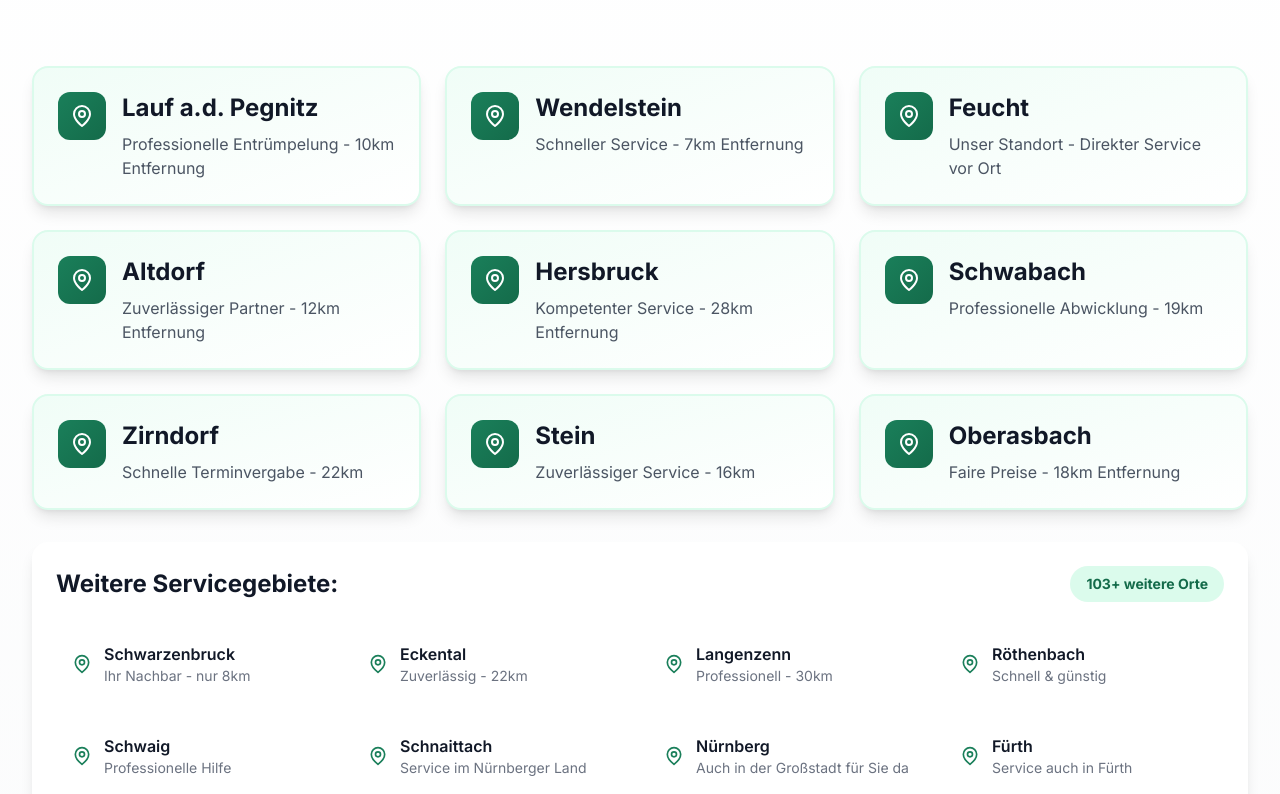
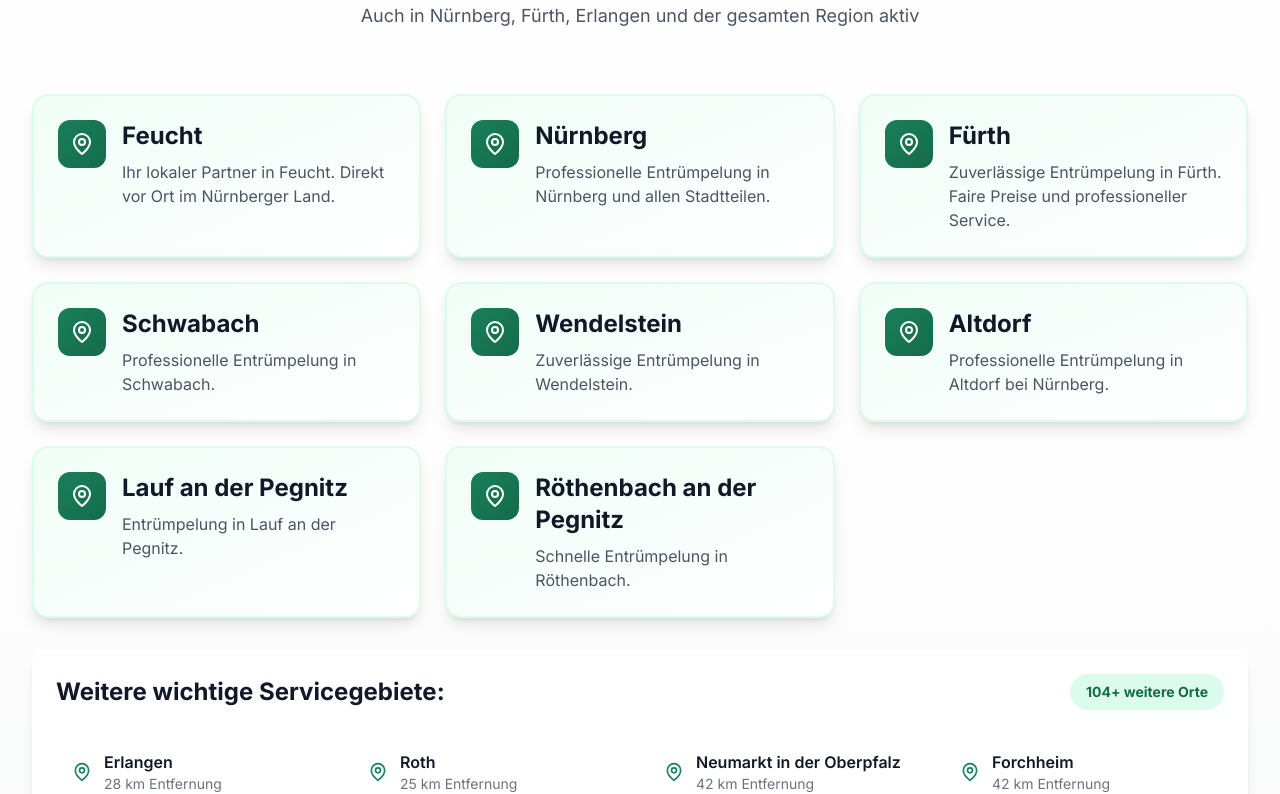
Before and after one commit to karadagicloud-stack/franken-entr-mpelung, a Next.js app: page / in a window 1280 px wide. Shown: the part 6246-7040 px from the top of the page. Built offline with nearby package versions, Linux system fonts and the light colour scheme.

Commit message:
chore: add Vercel deploy workflow and improve SEO landing page structure

```diff
--- a/app/[slug]/page.tsx
+++ b/app/[slug]/page.tsx
@@ -51,8 +51,8 @@ export async function generateMetadata({
     }
   }
 
-  const title = `${service.title} ${location.name} | Professionell & Günstig`
-  const description = `${service.title} in ${location.name} ✓ Schnell ✓ Zuverlässig ✓ Faire Preise. ${location.distance} von Nürnberg entfernt. Jetzt kostenlose Beratung anfordern!`
+  const title = `${service.title} in ${location.name} | Professionell, schnell & fair`
+  const description = `${service.description} in ${location.name}. Ihre regionale Adresse für ${service.title.toLowerCase()} im Nürnberger Land mit schneller Anfahrt und fairen Festpreisen.`
 
   return {
     title,
@@ -63,6 +63,7 @@ export async function generateMetadata({
       `${service.title} ${location.name}`,
       `${service.slug} ${location.name} günstig`,
       `${service.slug} ${location.name} Preis`,
+      `${service.title} ${location.name}`,
     ],
     openGraph: {
       title,
--- a/app/leistungen/page.tsx
+++ b/app/leistungen/page.tsx
@@ -2,6 +2,7 @@ import type { Metadata } from 'next'
 import Services from '@/components/Services'
 import { ArrowLeft } from 'lucide-react'
 import Link from 'next/link'
+import { locations, serviceTypes } from '@/lib/locations'
 
 export const metadata: Metadata = {
   title: 'Unsere Leistungen | Franken-Entrümpelung',
@@ -9,6 +10,10 @@ export const metadata: Metadata = {
 }
 
 export default function LeistungenPage() {
+  const topLocations = locations.filter((location) =>
+    ['nuernberg', 'fuerth', 'erlangen', 'lauf', 'wendelstein', 'altdorf', 'hersbruck', 'schwabach'].includes(location.slug)
+  )
+
   return (
     <main className="pt-32 pb-16">
       <div className="container-custom mb-8">
@@ -20,6 +25,52 @@ export default function LeistungenPage() {
           <span>Zurück zur Startseite</span>
         </Link>
       </div>
+
+      <section className="container-custom mb-16">
+        <div className="max-w-5xl mx-auto">
+          <h1 className="text-4xl md:text-5xl font-bold text-gray-900 mb-6">
+            Professionelle Entrümpelungsleistungen im Nürnberger Land
+          </h1>
+          <p className="text-xl text-gray-600 mb-6">
+            Wir bieten maßgeschneiderte Lösungen für Entrümpelung, Wohnungsauflösung, Haushaltsauflösung, Kellerentrümpelung, Büroauflösung und Nachlassauflösung.
+          </p>
+          <p className="text-gray-600 mb-8">
+            Unsere Experten sind in Lauf, Wendelstein, Altdorf, Hersbruck, Schwabach, Nürnberg, Fürth und Erlangen vor Ort für Sie aktiv.
+          </p>
+
+          <div className="grid sm:grid-cols-2 gap-4 mb-10">
+            {serviceTypes.map((service) => (
+              <Link
+                key={service.slug}
+                href={`/${service.slug}`}
+                className="rounded-3xl border border-gray-200 p-6 hover:border-primary-500 hover:bg-primary-50 transition-colors"
+              >
+                <h2 className="text-2xl font-semibold text-gray-900 mb-2">{service.title}</h2>
+                <p className="text-gray-600">{service.description}</p>
+              </Link>
+            ))}
+          </div>
+
+          <div className="rounded-3xl border border-gray-200 bg-gray-50 p-8">
+            <h2 className="text-3xl font-bold text-gray-900 mb-4">Unsere wichtigsten Einsatzorte</h2>
+            <p className="text-gray-600 mb-6">
+              Wir sind regional verfügbar und unterstützen Sie in den folgenden Städten mit schneller Anfahrt und fairen Preisen.
+            </p>
+            <div className="flex flex-wrap gap-3">
+              {topLocations.map((location) => (
+                <Link
+                  key={location.slug}
+                  href={`/entruempelung-${location.slug}`}
+                  className="inline-block rounded-full border border-gray-300 bg-white px-4 py-2 text-sm font-medium text-gray-700 hover:border-primary-500 hover:text-primary-700 transition-colors"
+                >
+                  {location.name}
+                </Link>
+              ))}
+            </div>
+          </div>
+        </div>
+      </section>
+
       <Services />
     </main>
   )
--- a/components/ServiceAreas.tsx
+++ b/components/ServiceAreas.tsx
@@ -7,124 +7,16 @@ import { MapPin, Phone } from 'lucide-react'
 import Link from 'next/link'
 import { locations } from '@/lib/locations'
 
-const serviceAreas = [
-  {
-    name: 'Lauf a.d. Pegnitz',
-    description: 'Professionelle Entrümpelung - 10km Entfernung',
-    link: '/entruempelung-lauf',
-    isMain: true,
-  },
-  {
-    name: 'Wendelstein',
-    description: 'Schneller Service - 7km Entfernung',
-    link: '/entruempelung-wendelstein',
-    isMain: true,
-  },
-  {
-    name: 'Feucht',
-    description: 'Unser Standort - Direkter Service vor Ort',
-    link: '/entruempelung-feucht',
-    isMain: true,
-  },
-  {
-    name: 'Altdorf',
-    description: 'Zuverlässiger Partner - 12km Entfernung',
-    link: '/entruempelung-altdorf',
-    isMain: true,
-  },
-  {
-    name: 'Hersbruck',
-    description: 'Kompetenter Service - 28km Entfernung',
-    link: '/entruempelung-hersbruck',
-    isMain: true,
-  },
-  {
-    name: 'Schwabach',
-    description: 'Professionelle Abwicklung - 19km',
-    link: '/entruempelung-schwabach',
-    isMain: true,
-  },
-  {
-    name: 'Zirndorf',
-    description: 'Schnelle Terminvergabe - 22km',
-    link: '/entruempelung-zirndorf',
-    isMain: true,
-  },
-  {
-    name: 'Stein',
-    description: 'Zuverlässiger Service - 16km',
-    link: '/entruempelung-stein',
-    isMain: true,
-  },
-  {
-    name: 'Oberasbach',
-    description: 'Faire Preise - 18km Entfernung',
-    link: '/entruempelung-oberasbach',
-    isMain: true,
-  },
-  {
-    name: 'Schwarzenbruck',
-    description: 'Ihr Nachbar - nur 8km',
-    link: '/entruempelung-schwarzenbruck',
-  },
-  {
-    name: 'Eckental',
-    description: 'Zuverlässig - 22km',
-    link: '/entruempelung-eckental',
-  },
-  {
-    name: 'Langenzenn',
-    description: 'Professionell - 30km',
-    link: '/entruempelung-langenzenn',
-  },
-  {
-    name: 'Röthenbach',
-    description: 'Schnell & günstig',
-    link: '/entruempelung-roethenbach',
-  },
-  {
-    name: 'Schwaig',
-    description: 'Professionelle Hilfe',
-    link: '/entruempelung-schwaig',
-  },
-  {
-    name: 'Schnaittach',
-    description: 'Service im Nürnberger Land',
-    link: '/entruempelung-schnaittach',
-  },
-  {
-    name: 'Nürnberg',
-    description: 'Auch in der Großstadt für Sie da',
-    link: '/entruempelung-nuernberg',
-  },
-  {
-    name: 'Fürth',
-    description: 'Service auch in Fürth',
-    link: '/entruempelung-fuerth',
-  },
-  {
-    name: 'Erlangen',
-    description: 'Auch in Erlangen verfügbar',
-    link: '/entruempelung-erlangen',
-  },
-  {
-    name: 'Neunkirchen',
-    description: 'Zuverlässiger Partner',
-    link: '/entruempelung-neunkirchen',
-  },
-]
-
 const ServiceAreas = () => {
   const ref = useRef(null)
   const isInView = useInView(ref, { once: true, margin: '-100px' })
 
-  // Nur wichtige Orte für die Anzeige
-  const mainAreas = serviceAreas.filter(area => area.isMain)
-  const otherAreas = serviceAreas.filter(area => !area.isMain)
-
-  // Zähle ALLE verfügbaren Locations
+  const highPriorityLocations = locations.filter((location) => location.priority === 'high')
+  const mediumPriorityLocations = locations.filter((location) => location.priority === 'medium')
+  const mainAreas = highPriorityLocations.slice(0, 8)
+  const otherAreas = mediumPriorityLocations.slice(0, 16)
   const totalLocations = locations.length
-  const displayedLocations = serviceAreas.length
+  const displayedLocations = mainAreas.length + otherAreas.length
 
   return (
     <section id="gebiete" className="section bg-gradient-to-b from-white to-gray-50">
@@ -140,21 +32,21 @@ const ServiceAreas = () => {
             Entrümpelung im Nürnberger Land & Metropolregion
           </h2>
           <p className="text-xl text-gray-600 max-w-3xl mx-auto">
-            <strong>Spezialisiert auf Lauf, Wendelstein, Altdorf, Hersbruck & Region</strong><br />
-            <span className="text-lg">Auch in Zirndorf, Stein, Oberasbach, Nürnberg, Fürth, Erlangen</span>
+            <strong>Spezialisiert auf Lauf, Wendelstein, Altdorf, Hersbruck, Schwabach, Zirndorf, Stein und Oberasbach</strong>
+            <br />
+            <span className="text-lg">Auch in Nürnberg, Fürth, Erlangen und der gesamten Region aktiv</span>
           </p>
         </motion.div>
 
-        {/* Main Cities */}
         <div className="grid md:grid-cols-3 gap-6 mb-8">
-          {mainAreas.map((area, index) => (
+          {mainAreas.map((location, index) => (
             <motion.div
-              key={area.name}
+              key={location.slug}
               initial={{ opacity: 0, scale: 0.9 }}
               animate={isInView ? { opacity: 1, scale: 1 } : {}}
               transition={{ delay: index * 0.1, duration: 0.5 }}
             >
-              <Link href={area.link}>
+              <Link href={`/entruempelung-${location.slug}`}>
                 <div className="card h-full group cursor-pointer bg-gradient-to-br from-primary-50 to-white border-2 border-primary-100 hover:border-primary-300">
                   <div className="flex items-start space-x-4">
                     <div className="w-12 h-12 bg-gradient-to-br from-primary-600 to-primary-700 rounded-xl flex items-center justify-center flex-shrink-0 group-hover:scale-110 transition-transform">
@@ -162,9 +54,9 @@ const ServiceAreas = () => {
                     </div>
                     <div className="flex-1">
                       <h3 className="text-2xl font-bold text-gray-900 mb-2 group-hover:text-primary-600 transition-colors">
-                        {area.name}
+                        {location.name}
                       </h3>
-                      <p className="text-gray-600">{area.description}</p>
+                      <p className="text-gray-600">{location.description}</p>
                     </div>
                   </div>
                 </div>
@@ -173,7 +65,6 @@ const ServiceAreas = () => {
           ))}
         </div>
 
-        {/* Other Cities */}
         <motion.div
           initial={{ opacity: 0, y: 20 }}
           animate={isInView ? { opacity: 1, y: 0 } : {}}
@@ -181,24 +72,22 @@ const ServiceAreas = () => {
           className="card bg-white"
         >
           <div className="flex items-center justify-between mb-6">
-            <h3 className="text-2xl font-bold text-gray-900">
-              Weitere Servicegebiete:
-            </h3>
+            <h3 className="text-2xl font-bold text-gray-900">Weitere wichtige Servicegebiete:</h3>
             <div className="bg-primary-100 text-primary-700 px-4 py-2 rounded-full text-sm font-bold">
               {totalLocations - displayedLocations}+ weitere Orte
             </div>
           </div>
           <div className="grid sm:grid-cols-2 md:grid-cols-3 lg:grid-cols-4 gap-4">
-            {otherAreas.map((area) => (
-              <Link key={area.name} href={area.link}>
+            {otherAreas.map((location) => (
+              <Link key={location.slug} href={`/entruempelung-${location.slug}`}>
                 <div className="group p-4 rounded-xl hover:bg-primary-50 transition-colors cursor-pointer">
                   <div className="flex items-center space-x-3">
                     <MapPin className="text-primary-600 flex-shrink-0 group-hover:scale-110 transition-transform" size={20} />
                     <div>
                       <div className="font-semibold text-gray-900 group-hover:text-primary-600 transition-colors">
-                        {area.name}
+                        {location.name}
                       </div>
-                      <div className="text-sm text-gray-500">{area.description}</div>
+                      <div className="text-sm text-gray-500">{location.distance} Entfernung</div>
                     </div>
                   </div>
                 </div>
@@ -229,7 +118,6 @@ const ServiceAreas = () => {
           </div>
         </motion.div>
 
-        {/* Contact CTA */}
         <motion.div
           initial={{ opacity: 0, y: 20 }}
           animate={isInView ? { opacity: 1, y: 0 } : {}}
@@ -237,9 +125,7 @@ const ServiceAreas = () => {
           className="mt-12 text-center"
         >
           <div className="bg-gradient-to-r from-primary-600 to-primary-700 rounded-3xl p-8 md:p-12 text-white">
-            <h3 className="text-3xl font-bold mb-4">
-              Ihr Ort ist nicht aufgeführt?
-            </h3>
+            <h3 className="text-3xl font-bold mb-4">Ihr Ort ist nicht aufgeführt?</h3>
             <p className="text-xl mb-6 text-primary-100">
               Kein Problem! Wir sind flexibel und kommen auch gerne zu Ihnen – fragen Sie uns einfach unverbindlich an!
             </p>
--- a/package.json
+++ b/package.json
@@ -6,7 +6,8 @@
     "dev": "next dev",
     "build": "next build",
     "start": "next start",
-    "lint": "next lint"
+    "lint": "next lint",
+    "deploy": "npx vercel --prod --confirm"
   },
   "dependencies": {
     "framer-motion": "^11.0.0",
```
Also changed, not shown: app/gebiete/page.tsx (+36 -0 lines), app/sitemap.ts (+7 -5 lines), 1 other file (tests, documents, lock files or other folders).
